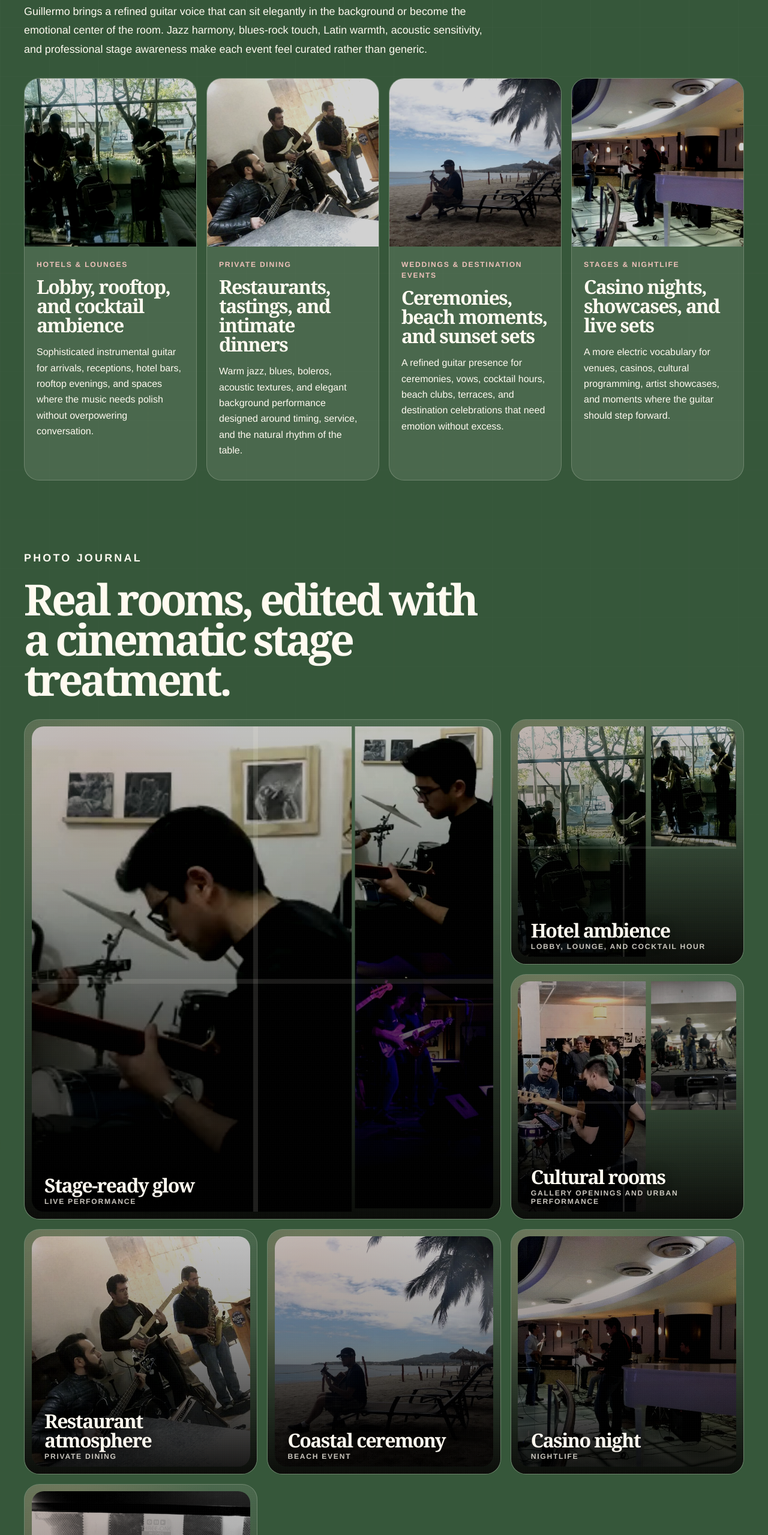
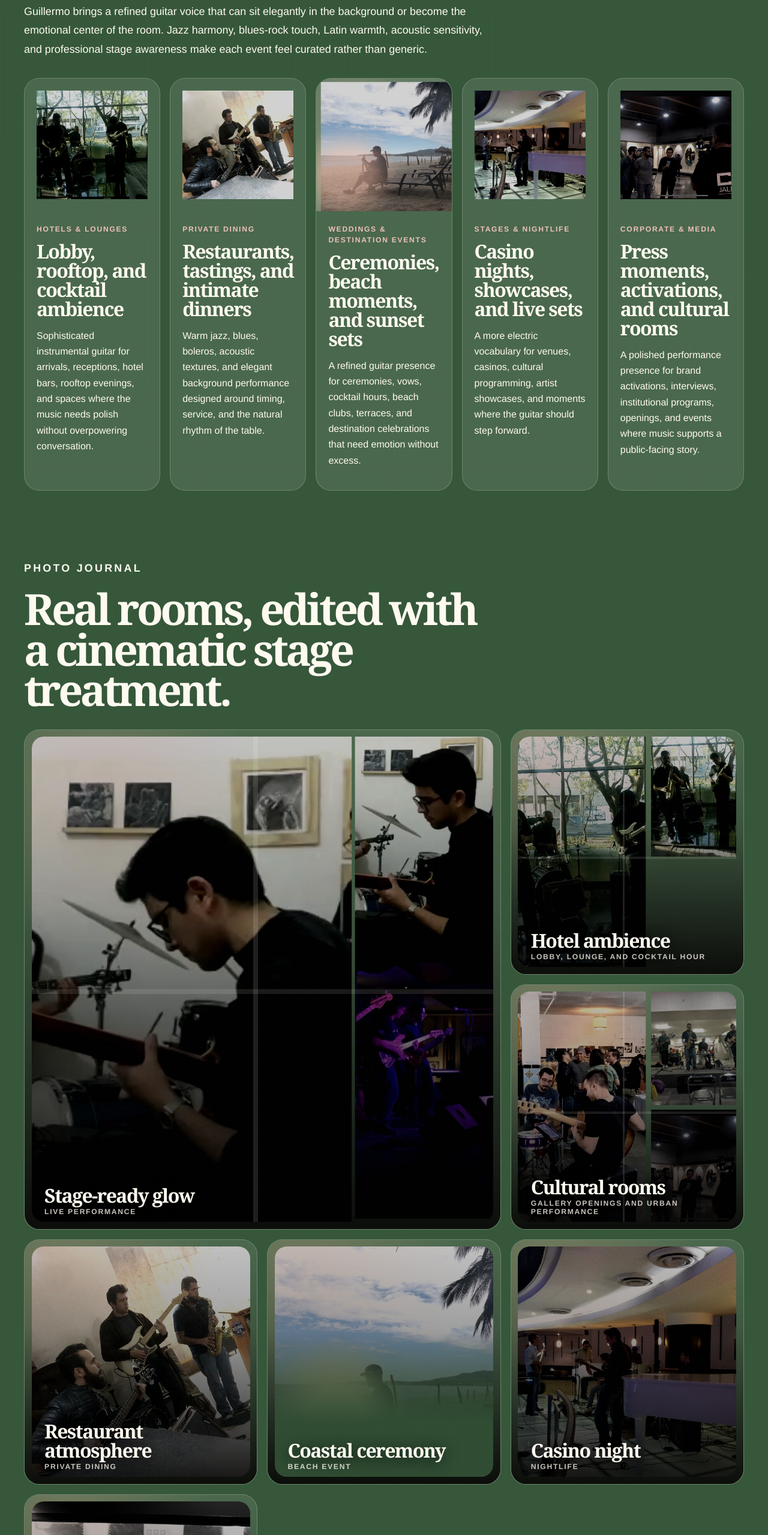
Before and after one commit to guillermo907/musicsite-glg, a Next.js app: page /events in a window 1280 px wide. Shown: the part 2087-4646 px from the top of the page at 60% size. Built offline with nearby package versions, Linux system fonts and the light colour scheme.

Commit message:
Add press event image treatment

```diff
--- a/src/components/home/events-page.module.scss
+++ b/src/components/home/events-page.module.scss
@@ -274,7 +274,7 @@
 .formatGrid {
   display: grid;
   gap: 1rem;
-  grid-template-columns: repeat(4, minmax(0, 1fr));
+  grid-template-columns: repeat(auto-fit, minmax(min(100%, 13.5rem), 1fr));
   margin-top: 2rem;
 }
 
@@ -286,16 +286,52 @@
   overflow: hidden;
 }
 
-.formatCard img {
+.formatImageFrame {
   aspect-ratio: 1.02;
+  overflow: hidden;
+  position: relative;
+}
+
+.formatImageFrame img {
   filter: grayscale(0.14) saturate(0.75) contrast(1.16) brightness(0.82);
-  height: auto;
+  height: 100%;
   object-fit: cover;
   width: 100%;
 }
 
-:global(html[data-theme="light"]) .formatCard img {
+:global(html[data-theme="light"]) .formatImageFrame img {
   filter: grayscale(0.1) saturate(0.78) contrast(1.08) brightness(0.96);
+}
+
+.beachFormat .formatImageFrame {
+  background:
+    radial-gradient(circle at 30% 28%, color-mix(in srgb, var(--accent) 24%, transparent), transparent 42%),
+    linear-gradient(145deg, color-mix(in srgb, var(--panel-strong) 92%, transparent), var(--panel));
+}
+
+.beachFormat .formatImageFrame::after {
+  background:
+    linear-gradient(to top, var(--panel) 0 22%, color-mix(in srgb, var(--panel) 92%, transparent) 42%, transparent 72%),
+    radial-gradient(ellipse at 23% 72%, color-mix(in srgb, var(--accent) 42%, var(--panel)) 0 16%, transparent 36%);
+  content: "";
+  inset: 0;
+  pointer-events: none;
+  position: absolute;
+}
+
+.beachFormat .formatImageFrame img {
+  object-position: 28% 36%;
+  transform: scale(1.22);
+  transform-origin: 30% 36%;
+}
+
+.pressFormat .formatImageFrame img {
+  filter: grayscale(0.22) saturate(0.7) contrast(1.2) brightness(0.78);
+  object-position: 42% 42%;
+}
+
+:global(html[data-theme="light"]) .pressFormat .formatImageFrame img {
+  filter: grayscale(0.12) saturate(0.82) contrast(1.1) brightness(0.94);
 }
 
 .formatCard div {
@@ -435,6 +471,28 @@
   transform: scale(1.012) translateY(-0.5rem);
 }
 
+.beachScene .muralImages::after {
+  background:
+    linear-gradient(to top, color-mix(in srgb, var(--background) 88%, #000) 0 24%, transparent 62%),
+    radial-gradient(ellipse at 28% 76%, color-mix(in srgb, var(--accent) 38%, var(--background)) 0 13%, transparent 34%);
+  content: "";
+  inset: 0;
+  pointer-events: none;
+  position: absolute;
+  z-index: 3;
+}
+
+.beachScene .muralImages img {
+  object-position: 28% 34%;
+  transform: scale(1.2);
+  transform-origin: 30% 34%;
+}
+
+.pressScene .secondaryPhoto:last-child {
+  filter: grayscale(0.24) saturate(0.7) contrast(1.24) brightness(0.7);
+  object-position: 42% 44%;
+}
+
 .muralScene:not(.layeredScene) .muralImages img {
   position: absolute;
   inset: 0;
--- a/src/components/home/events-page.tsx
+++ b/src/components/home/events-page.tsx
@@ -135,6 +135,13 @@ const eventCopy: Record<Locale, EventCopy> = {
         description:
           "A more electric vocabulary for venues, casinos, cultural programming, artist showcases, and moments where the guitar should step forward.",
         image: "/events/casino1.jpg"
+      },
+      {
+        eyebrow: "Corporate & media",
+        title: "Press moments, activations, and cultural rooms",
+        description:
+          "A polished performance presence for brand activations, interviews, institutional programs, openings, and events where music supports a public-facing story.",
+        image: "/events/entrevista1.jpg"
       }
     ],
     gallery: [
@@ -151,7 +158,7 @@ const eventCopy: Record<Locale, EventCopy> = {
       {
         title: "Cultural rooms",
         place: "Gallery openings and urban performance",
-        images: ["/events/gallery1.jpg", "/events/trainstation1.jpg"]
+        images: ["/events/gallery1.jpg", "/events/trainstation1.jpg", "/events/entrevista1.jpg"]
       },
       {
         title: "Restaurant atmosphere",
@@ -228,6 +235,13 @@ const eventCopy: Record<Locale, EventCopy> = {
         description:
           "Un vocabulario más eléctrico para venues, casinos, programación cultural, showcases y momentos donde la guitarra debe dar un paso al frente.",
         image: "/events/casino1.jpg"
+      },
+      {
+        eyebrow: "Corporativo y medios",
+        title: "Prensa, activaciones y espacios culturales",
+        description:
+          "Una presencia musical pulida para activaciones de marca, entrevistas, programas institucionales, aperturas y eventos donde la música acompaña una historia pública.",
+        image: "/events/entrevista1.jpg"
       }
     ],
     gallery: [
@@ -244,7 +258,7 @@ const eventCopy: Record<Locale, EventCopy> = {
       {
         title: "Espacios culturales",
         place: "Galerías y performance urbana",
-        images: ["/events/gallery1.jpg", "/events/trainstation1.jpg"]
+        images: ["/events/gallery1.jpg", "/events/trainstation1.jpg", "/events/entrevista1.jpg"]
       },
       {
         title: "Ambiente de restaurante",
@@ -340,8 +354,13 @@ export function EventsPage({ content }: EventsPageProps) {
         </div>
         <div className={styles.formatGrid}>
           {copy.eventFormats.map((format) => (
-            <article key={format.title} className={styles.formatCard}>
-              <Image src={format.image} alt="" width={900} height={720} />
+            <article
+              key={format.title}
+              className={[styles.formatCard, imageTreatmentClass(format.image)].filter(Boolean).join(" ")}
+            >
+              <div className={styles.formatImageFrame}>
+                <Image src={format.image} alt="" width={900} height={720} />
+              </div>
               <div>
                 <span>{format.eyebrow}</span>
                 <h3>{format.title}</h3>
@@ -364,7 +383,9 @@ export function EventsPage({ content }: EventsPageProps) {
               className={[
                 styles.muralScene,
                 index === 0 ? styles.featuredScene : "",
-                item.images.length > 1 ? styles.layeredScene : ""
+                item.images.length > 1 ? styles.layeredScene : "",
+                item.images.some((image) => image.includes("beach")) ? styles.beachScene : "",
+                item.images.some((image) => image.includes("entrevista")) ? styles.pressScene : ""
               ].filter(Boolean).join(" ")}
             >
               <div className={styles.muralImages}>
@@ -400,6 +421,18 @@ export function EventsPage({ content }: EventsPageProps) {
   );
 }
 
+function imageTreatmentClass(image: string) {
+  if (image.includes("beach")) {
+    return styles.beachFormat;
+  }
+
+  if (image.includes("entrevista")) {
+    return styles.pressFormat;
+  }
+
+  return "";
+}
+
 function LanguageToggle({
   locale,
   onChange,
```
Also changed, not shown: public/events/entrevista1.jpg (added).
